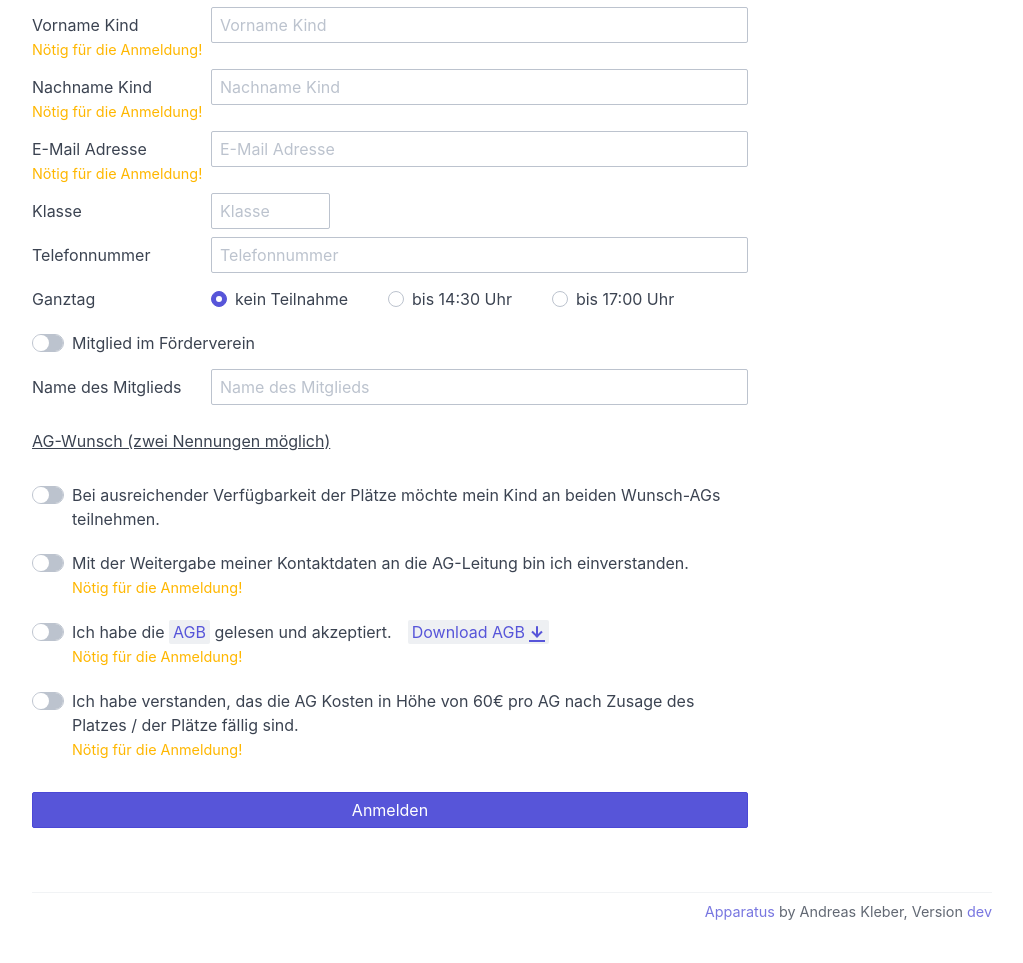
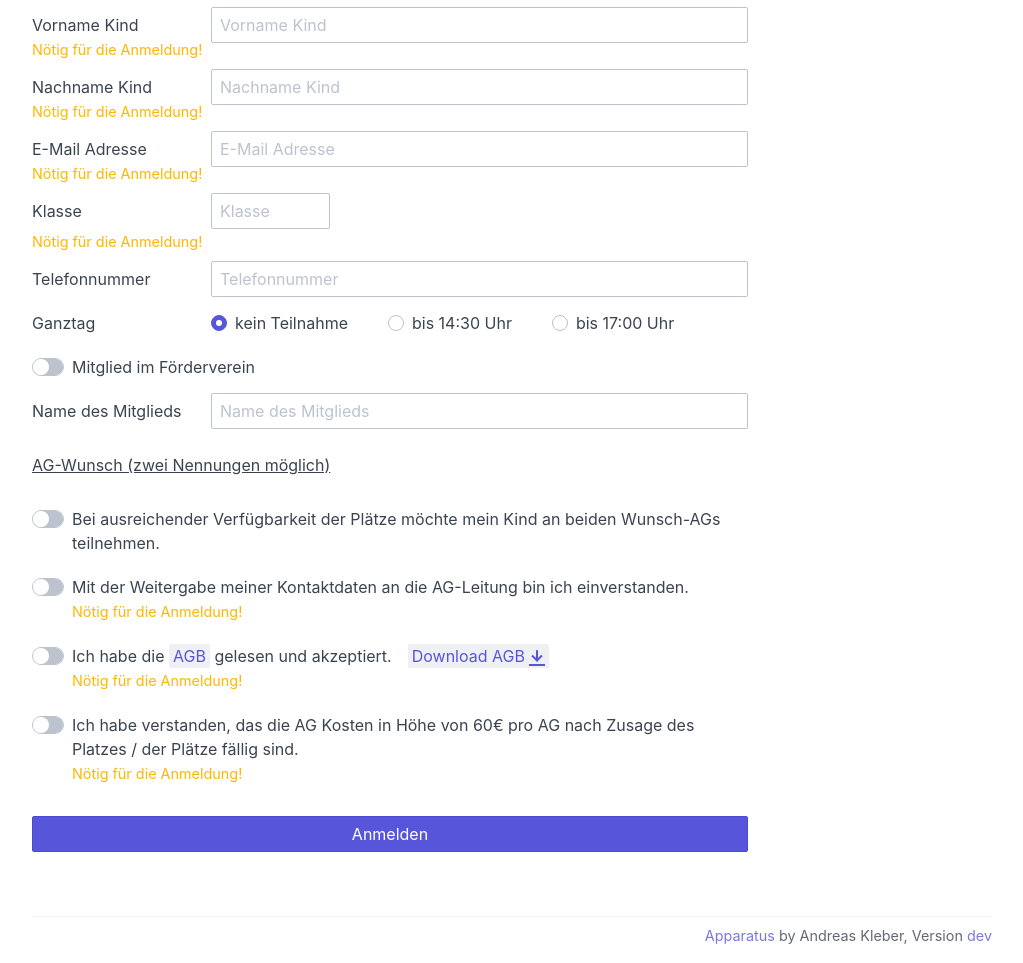
Before and after one commit to akleber/apparatus, a Flask app: template app/templates/register.html in a window 1280 px wide. Shown: the part 121-1084 px from the top of the page, without its empty margins (128-1151 px from the left). Before the commit the page ends 1041 px from the top, so only its background shows below. Run offline with Flask 2, Linux system fonts and the light colour scheme; the template is opened without the code that fills it: values that come from a table or form of the project are taken from there, others are empty.

Commit message:
add required note to klasse

```diff
--- a/app/templates/register.html
+++ b/app/templates/register.html
@@ -65,6 +65,7 @@
       <div class="form-group">
         <div class="col-3 col-sm-12">
           {{ form.klasse.label(class="form-label") }}
+          <span class="text-small text-warning">Nötig für die Anmeldung!</span>
         </div>
         <div class="col-2 col-sm-12">
           {{ form.klasse(class="form-input", placeholder=form.klasse.label.text) }}
```
